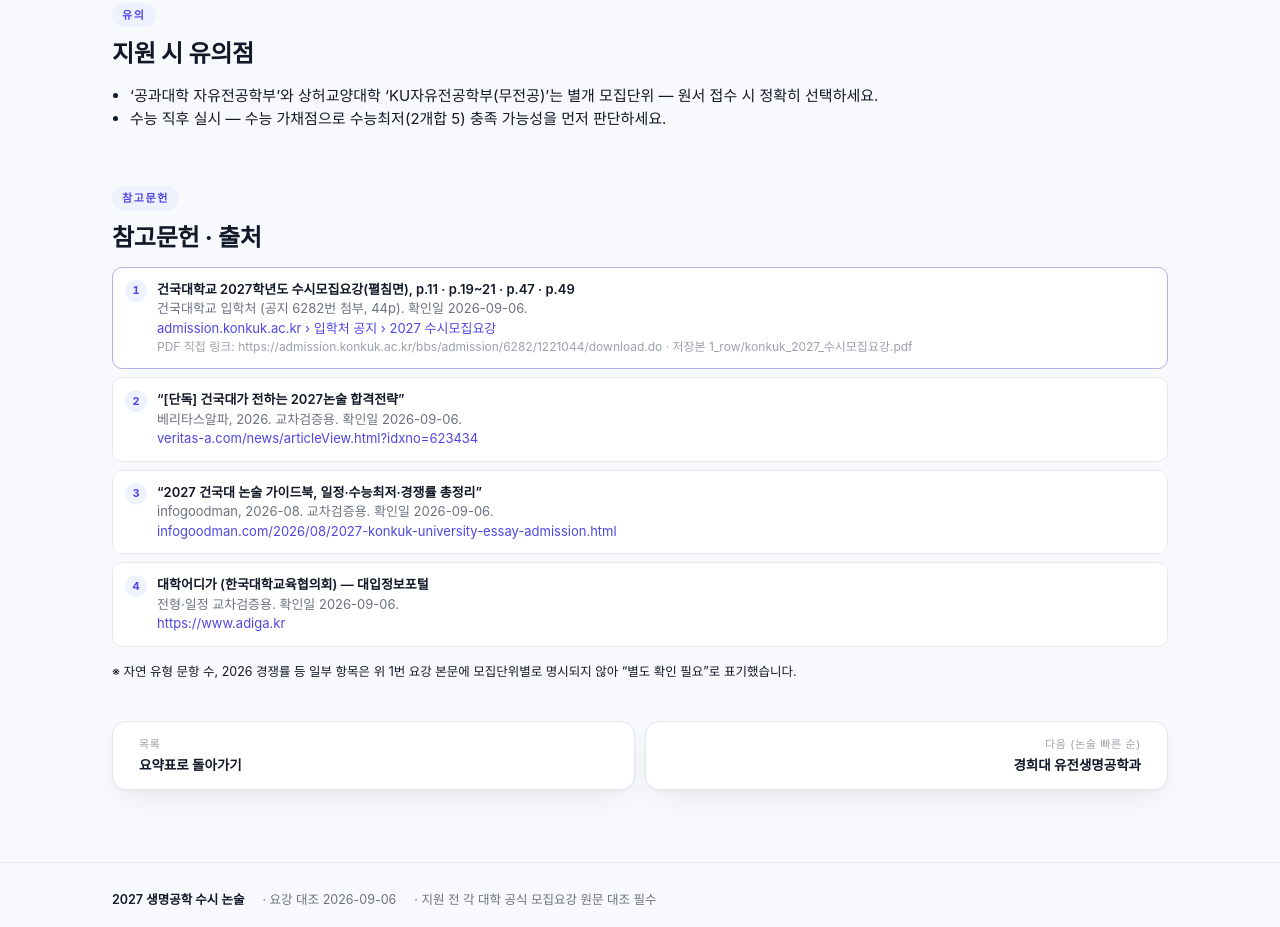
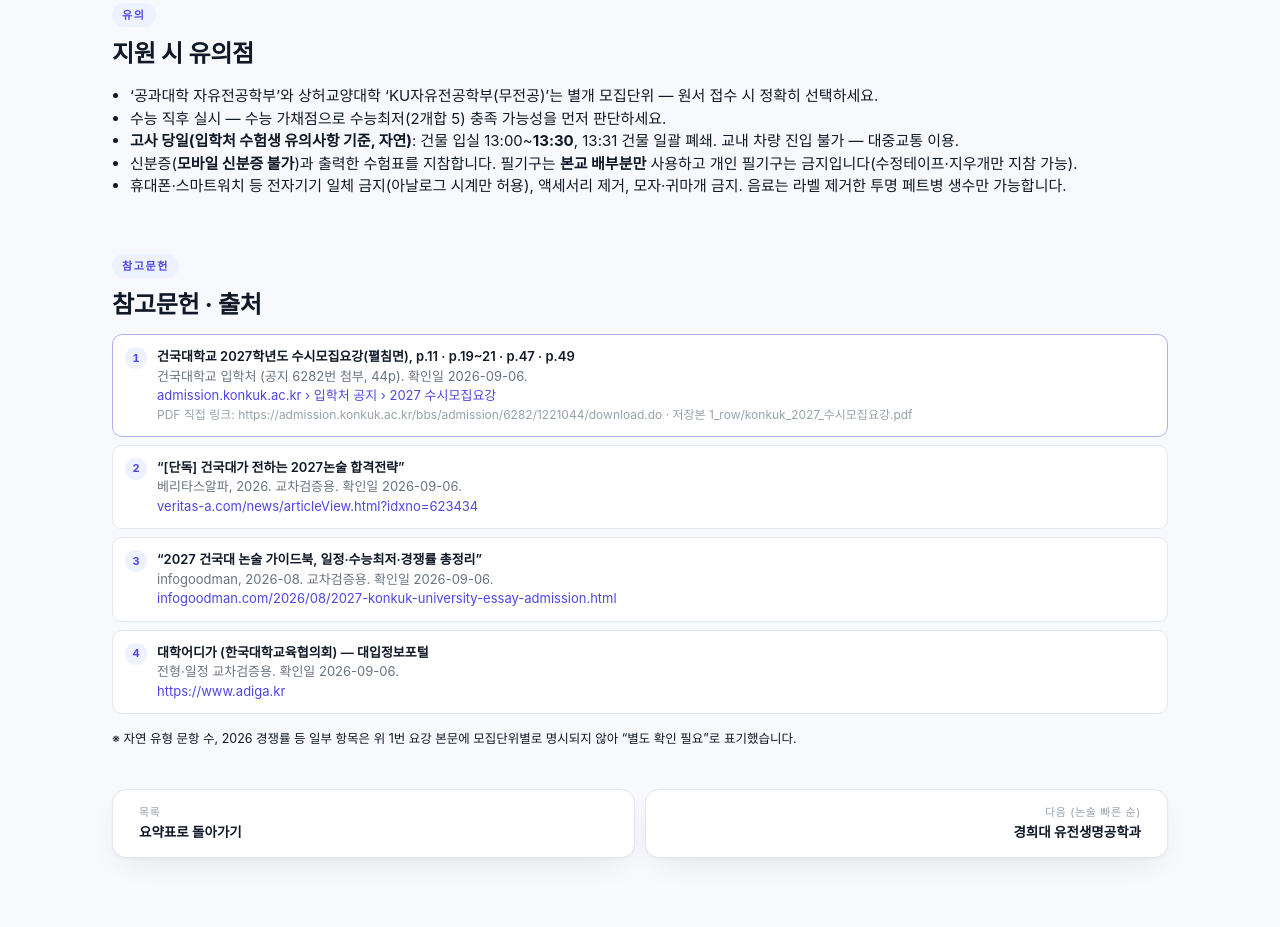
Before and after one commit to spray97/2027-bio-susi-nonsul, a plain HTML site: page u/konkuk.html in a window 1280 px wide. Shown: the part 1674-2601 px from the top of the page. Drawn offline with Linux system fonts and the light colour scheme; some icons are missing; a web font is replaced by a local one.

Commit message:
논술 당일 유의사항 추가: 건국(입실·필기구·신분증)·가천(입실·건물 배정)·이화(신분증)
Co-Authored-By: Claude Sonnet 5.5 <noreply@anthropic.com>

```diff
--- a/u/konkuk.html
+++ b/u/konkuk.html
@@ -108,6 +108,9 @@
     <ul class="prose" style="padding-left:18px; list-style:disc;">
       <li>&lsquo;공과대학 자유전공학부&rsquo;와 상허교양대학 &lsquo;KU자유전공학부(무전공)&rsquo;는 별개 모집단위 — 원서 접수 시 정확히 선택하세요.</li>
       <li>수능 직후 실시 — 수능 가채점으로 수능최저(2개합 5) 충족 가능성을 먼저 판단하세요.</li>
+      <li><strong>고사 당일(입학처 수험생 유의사항 기준, 자연)</strong>: 건물 입실 13:00~<strong>13:30</strong>, 13:31 건물 일괄 폐쇄. 교내 차량 진입 불가 &mdash; 대중교통 이용.</li>
+      <li>신분증(<strong>모바일 신분증 불가</strong>)과 출력한 수험표를 지참합니다. 필기구는 <strong>본교 배부분만</strong> 사용하고 개인 필기구는 금지입니다(수정테이프·지우개만 지참 가능).</li>
+      <li>휴대폰·스마트워치 등 전자기기 일체 금지(아날로그 시계만 허용), 액세서리 제거, 모자·귀마개 금지. 음료는 라벨 제거한 투명 페트병 생수만 가능합니다.</li>
     </ul>
   </section>
 
```
Also changed, not shown: u/ewha.html (+1 -0 lines), u/gachon.html (+1 -0 lines).
